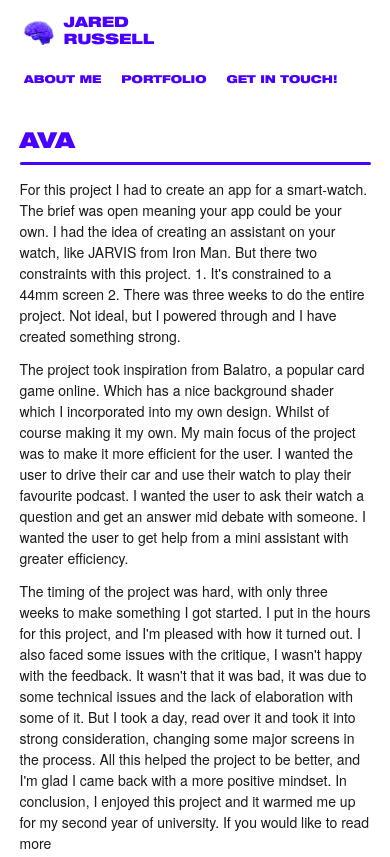
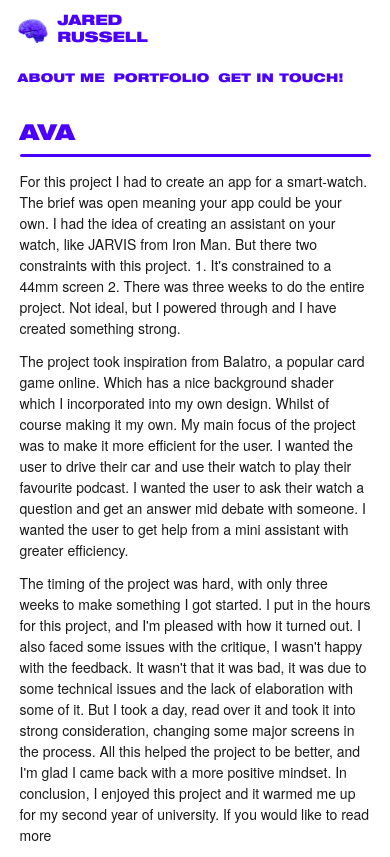
Before and after one commit to Unwisegenius/unwisegenius, a website: page AVA.html in a window 390 px wide. Shown: the top 857 px of the page. Drawn offline with Linux system fonts and the light colour scheme; a web font is replaced by a local one.

Commit message:
fixed responsiveness for the nav #2

```diff
--- a/style.css
+++ b/style.css
@@ -676,3 +676,50 @@ model-viewer {
 }
 .cv-link:hover { opacity: 0.85; }
 .cv-link:active { transform: translateY(1px); }
+/* ===== Keep logo left & all three links right on every screen ===== */
+header.nav{
+  position: sticky;           /* optional: keeps the bar pinned while scrolling */
+  top: 0;
+  z-index: 20;
+  background: inherit;        /* stays purple on home, white on white pages */
+}
+
+/* Make sure logo stays left */
+.logo{ flex: 0 0 auto; }
+
+/* Keep the links on the right, allow wrap if absolutely needed */
+nav{
+  flex: 1 1 auto;
+  justify-content: flex-end;
+  align-items: center;
+  flex-wrap: nowrap;          /* keep them on one line */
+  gap: clamp(.5rem, 2.5vw, 1.25rem);
+}
+nav a{
+  white-space: nowrap;        /* each label stays intact */
+  font-size: clamp(11px, 2.8vw, 14px);  /* smaller on phones so they fit */
+  letter-spacing: 0.02em;
+}
+
+/* Tighten everything on narrow screens instead of stacking */
+@media (max-width: 900px){
+  header.nav{
+    padding: clamp(.6rem, 3.5vw, 1rem) clamp(1rem, 4.5vw, 1.5rem);
+  }
+  nav{
+    gap: clamp(.4rem, 2.2vw, .9rem);
+  }
+}
+
+@media (max-width: 420px){
+  nav a{
+    font-size: clamp(10px, 3.2vw, 12px);  /* squeeze a bit more on very small phones */
+  }
+}
+
+/* Ensure white pages keep a solid white bar behind the sticky header */
+.page-portfolio header.nav,
+.page-about header.nav,
+.page-contact header.nav{
+  background: #fff;
+}
```
